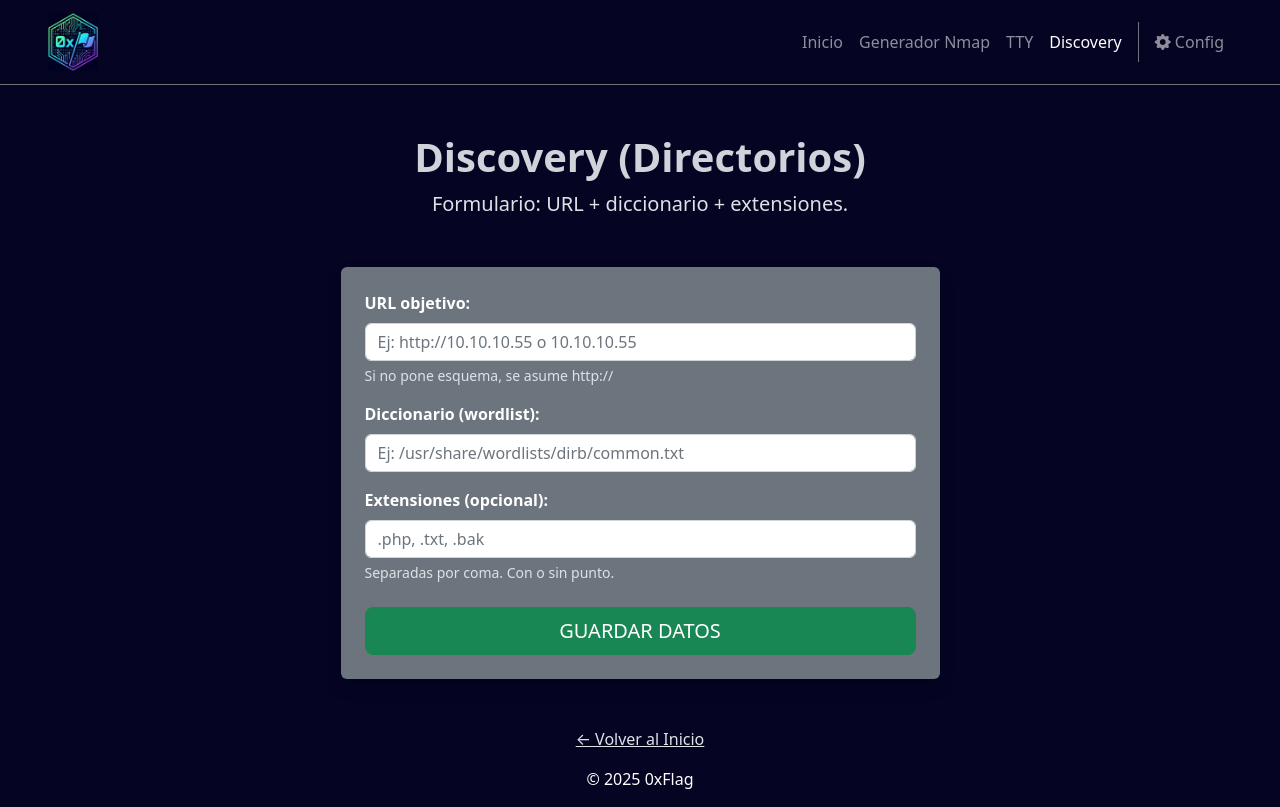
After one commit to Pocahontas2025/0xFlag, a Flask app: page /discovery in a window 1280 px wide. The commit adds this page. Run offline with Flask 3, Linux system fonts and the light colour scheme; parts of the project's set-up code (start-up, migrations or seed data) failed here and were passed over; some libraries are stand-ins or nearby versions.

Commit message:
SCRUM-40
Añadido formulario para URL, Diccionario a usar y extensiones (.php, .txt)

```diff
--- a/main.py
+++ b/main.py
@@ -30,7 +30,36 @@ def nmap():
     return render_template('nmap.html')
 
 # -----------------------------------------------------------------------
+# Discovery UI
+@app.route('/discovery')
+def discovery():
+    return render_template('discovery.html')
 
+
+# Procesa el formulario de discovery
+@app.route('/generate_discovery', methods=['POST'])
+def generate_discovery():
+    target_url = request.form.get('target_url', '').strip()
+    wordlist   = request.form.get('wordlist', '').strip()
+    extensions = request.form.get('extensions', '').strip()
+
+    if not target_url or not wordlist:
+        return render_template('discovery.html', message="Faltan campos obligatorios.")
+
+    current = {
+        "target_url": target_url,
+        "wordlist": wordlist,
+        "extensions": extensions or "(sin extensiones)"
+    }
+
+    return render_template(
+        'discovery.html',
+        message="Datos recibidos correctamente.",
+        current=current
+    )
+
+
+# -----------------------------------------------------------------------
 @app.route("/tty", methods=["GET", "POST"])
 def tty_assist():
     selected = None
@@ -85,6 +114,8 @@ def settings():
 
     return render_template('settings.html', message=message, current_conf=current_conf)
 
+
+
 # -----------------------------------------------------------------------
 if __name__ == '__main__':
     if not os.path.exists('logs'):
--- a/src/templates/base.html
+++ b/src/templates/base.html
@@ -38,6 +38,9 @@
                     <li class="nav-item">
                         <a class="nav-link {% if request.path == '/tty' %}active{% endif %}" href="/tty">TTY</a>
                     </li>
+                    <li class="nav-item">
+                        <a class="nav-link {% if request.path == '/discovery' %}active{% endif %}" href="/discovery">Discovery</a>
+                    </li>
                     <li class="nav-item border-start border-secondary ms-2 ps-2">
                         <a class="nav-link {% if request.path == '/settings' %}active{% endif %}" href="/settings">
                             <i class="bi bi-gear-fill"></i> Config
--- /dev/null
+++ b/src/templates/discovery.html
@@ -0,0 +1,63 @@
+{% extends "base.html" %}
+
+{% block title %}0xFlag - Discovery{% endblock %}
+
+{% block content %}
+<div class="container px-5 my-5">
+  <div class="text-center text-white mb-5">
+    <h1 class="fw-bolder">Discovery (Directorios)</h1>
+    <p class="lead text-white-50">Formulario: URL + diccionario + extensiones.</p>
+  </div>
+
+  <div class="row justify-content-center">
+    <div class="col-lg-7">
+      <div class="card bg-secondary text-white border-0 shadow">
+        <div class="card-body p-4">
+
+          <form action="/generate_discovery" method="POST">
+
+            <div class="mb-3">
+              <label class="form-label fw-bold">URL objetivo:</label>
+              <input type="text" class="form-control" name="target_url"
+                     placeholder="Ej: http://10.10.10.55 o 10.10.10.55" required>
+              <div class="form-text text-white-50">Si no pone esquema, se asume http://</div>
+            </div>
+
+            <div class="mb-3">
+              <label class="form-label fw-bold">Diccionario (wordlist):</label>
+              <input type="text" class="form-control" name="wordlist"
+                     placeholder="Ej: /usr/share/wordlists/dirb/common.txt" required>
+            </div>
+
+            <div class="mb-3">
+              <label class="form-label fw-bold">Extensiones (opcional):</label>
+              <input type="text" class="form-control" name="extensions"
+                     placeholder=".php, .txt, .bak">
+              <div class="form-text text-white-50">Separadas por coma. Con o sin punto.</div>
+            </div>
+
+            <div class="d-grid mt-4">
+              <button type="submit" class="btn btn-success btn-lg">GUARDAR DATOS</button>
+            </div>
+
+          </form>
+
+        </div>
+      </div>
+
+      {% if message %}
+        <div class="alert alert-info mt-3">{{ message }}</div>
+      {% endif %}
+
+      {% if current %}
+        <div class="alert alert-secondary mt-3">
+          <div><b>URL:</b> {{ current.target_url }}</div>
+          <div><b>Wordlist:</b> {{ current.wordlist }}</div>
+          <div><b>Extensiones:</b> {{ current.extensions }}</div>
+        </div>
+      {% endif %}
+
+    </div>
+  </div>
+</div>
+{% endblock %}
```
